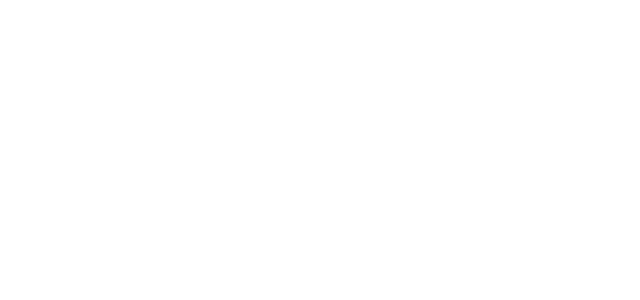
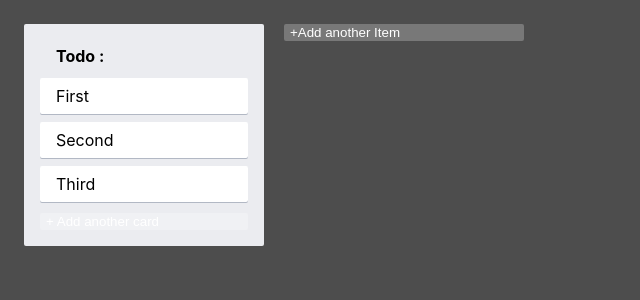
Before and after one commit to Selimology/trello-react, a React (Create React App) app: page / in a window 1280 px wide. Shown: the top 300 px of the page, without its empty margins (0-640 px from the left). Built offline with nearby package versions, Linux system fonts and the light colour scheme.

Commit message:
feat: card & styling

```diff
--- a/package.json
+++ b/package.json
@@ -10,9 +10,11 @@
     "@types/node": "^16.11.65",
     "@types/react": "^18.0.21",
     "@types/react-dom": "^18.0.6",
+    "@types/styled-components": "^5.1.26",
     "react": "^18.2.0",
     "react-dom": "^18.2.0",
     "react-scripts": "5.0.1",
+    "styled-components": "^5.3.6",
     "typescript": "^4.8.4",
     "web-vitals": "^2.1.4"
   },
--- /dev/null
+++ b/src/AddNewItem.tsx
@@ -0,0 +1,25 @@
+import { useState } from 'react';
+import { AddItemButton } from './styles';
+
+type AddNewItemProps = {
+  onAdd(text: string): void;
+  toggleButtonText: string;
+  dark?: boolean;
+};
+
+export const AddNewItem = ({
+  onAdd,
+  toggleButtonText,
+  dark,
+}: AddNewItemProps) => {
+  const [showForm, setShowForm] = useState<boolean>(false);
+
+  if (showForm) {
+  }
+
+  return (
+    <AddItemButton dark={dark} onClick={() => setShowForm(true)}>
+      {toggleButtonText}
+    </AddItemButton>
+  );
+};
--- a/src/App.tsx
+++ b/src/App.tsx
@@ -1,3 +1,15 @@
+import { AddNewItem } from './AddNewItem';
+import { Column } from './Column';
+import { Container } from './styles';
+
 export const App = () => {
-  return null;
+  return (
+    <Container>
+      <Column text="Todo :" />
+      <AddNewItem
+        toggleButtonText="+Add another Item"
+        onAdd={() => console.log('item created')}
+      />
+    </Container>
+  );
 };
--- /dev/null
+++ b/src/Card.tsx
@@ -0,0 +1,9 @@
+import { CardContainer } from './styles';
+
+type CardProps = {
+  text: string;
+};
+
+export const Card = ({ text }: CardProps) => {
+  return <CardContainer>{text}</CardContainer>;
+};
--- /dev/null
+++ b/src/Column.tsx
@@ -0,0 +1,22 @@
+import { AddNewItem } from './AddNewItem';
+import { Card } from './Card';
+import { ColumnContainer, ColumnTitle } from './styles';
+
+type ColumnProps = React.PropsWithChildren<{
+  text: string;
+}>;
+
+export const Column = ({ text }: ColumnProps) => {
+  return (
+    <ColumnContainer>
+      <ColumnTitle>{text}</ColumnTitle>
+      <Card text="First" />
+      <Card text="Second" />
+      <Card text="Third" />
+      <AddNewItem
+        toggleButtonText="+ Add another card"
+        onAdd={() => console.log('new Item')}
+      />
+    </ColumnContainer>
+  );
+};
--- /dev/null
+++ b/src/styles.ts
@@ -0,0 +1,55 @@
+import styled from 'styled-components';
+
+export const Container = styled.div`
+  display: flex;
+  flex-direction: row;
+  align-items: flex-start;
+  height: 100%;
+  width: 100%;
+  background: #4d4d4d;
+  padding: 24px;
+`;
+
+type AddItemButtonProps = {
+  dark?: boolean;
+};
+
+export const AddItemButton = styled.button<AddItemButtonProps>`
+  background-color: #ffffff3d;
+  max-width: 240px;
+  text-align: left;
+  transition: background 85ms ease-in;
+  cursor: pointer;
+  border: none;
+  border-radius: 2px;
+  color: ${(props) => (props.dark ? '#000' : '#fff')};
+  width: 100%;
+  &:hover {
+    background-color: #ffffff52;
+  }
+`;
+
+export const ColumnContainer = styled.div`
+  width: 240px;
+  min-height: 40px;
+  margin-right: 20px;
+  border-radius: 2px;
+  padding: 16px 16px;
+  flex-grow: 0;
+  background-color: #ebecf0;
+`;
+
+export const ColumnTitle = styled.div`
+  font-weight: bold;
+  padding: 6px 16px 12px;
+`;
+
+export const CardContainer = styled.div`
+  background-color: #fff;
+  cursor: pointer;
+  margin-bottom: 0.5rem;
+  padding: 0.5rem 1rem;
+  max-width: 240px;
+  border-radius: 2px;
+  box-shadow: #091e4240 0px 1px 0px 0px;
+`;
```
Also changed, not shown: 1 other file (tests, documents, lock files or other folders).
